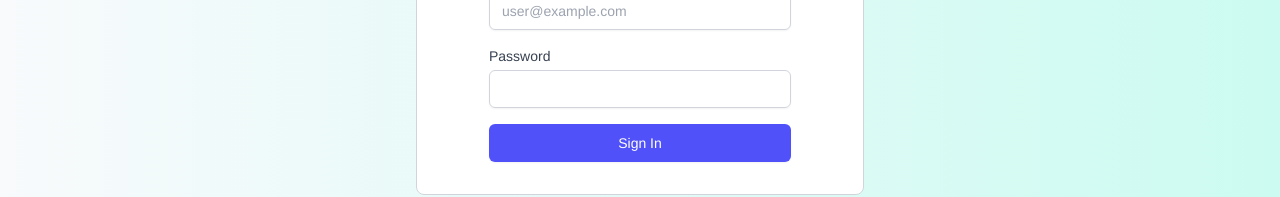
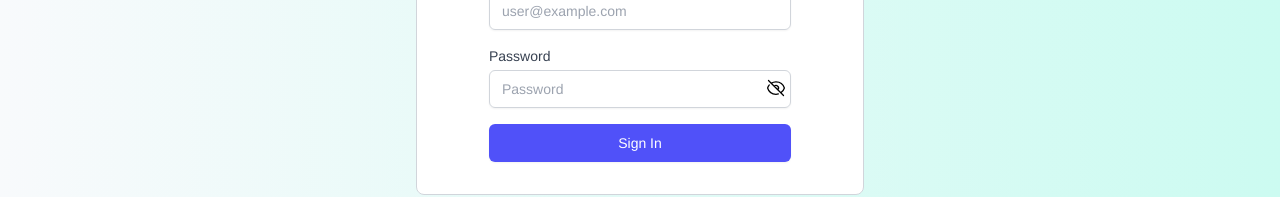
Before and after one commit to strong-boyy/frontend, a React (Vite) app: page /login in a window 1280 px wide. Shown: the part 385-582 px from the top of the page. Built offline with nearby package versions, Linux system fonts and the light colour scheme.

Commit message:
Complete validate for Form

```diff
--- a/src/components/Input/Input.tsx
+++ b/src/components/Input/Input.tsx
@@ -1,10 +1,12 @@
-import { InputHTMLAttributes } from 'react'
+import { InputHTMLAttributes, useState } from 'react'
 import { RegisterOptions, UseFormRegister } from 'react-hook-form'
 
 interface Props extends InputHTMLAttributes<HTMLInputElement> {
+  className?: string
   errorMessage?: string
   classNameInput?: string
   classNameError?: string
+  clasNameEye?: string
   // eslint-disable-next-line @typescript-eslint/no-explicit-any
   register?: UseFormRegister<any>
   rules?: RegisterOptions
@@ -12,17 +14,66 @@
 
 export default function Input({
   register,
+  className,
   name,
   rules,
   errorMessage,
   classNameInput = 'appearance-none block w-full px-3 py-2 border border-gray-300 rounded-md placeholder-gray-400 focus:outline-none focus:shadow-outline-blue focus:border-blue-300 transition duration-150 ease-in-out sm:text-sm sm:leading-5',
-  classNameError = ' text-red-600 min-h-[1.25rem] text-sm',
+  classNameError = 'text-red-600 min-h-[1.25rem] text-sm',
+  clasNameEye = 'h-5 w-5 absolute top-[8px] right-[5px]',
   ...rest
 }: Props) {
   const registerResult = register && name ? register(name, rules) : null
+  const [openEye, setOpenEye] = useState(false)
+
+  const toggleEye = () => {
+    setOpenEye((prev) => !prev)
+  }
+
+  const handleType = () => {
+    if (rest.type === 'password') {
+      return openEye ? 'text' : 'password'
+    }
+    return rest.type
+  }
   return (
-    <div>
-      <input {...registerResult} {...rest} type={rest.type} className={classNameInput} />
+    <div className={className}>
+      <input {...registerResult} {...rest} type={handleType()} className={classNameInput} />
+      {rest.type === 'password' && openEye && (
+        <svg
+          xmlns='http://www.w3.org/2000/svg'
+          fill='none'
+          viewBox='0 0 24 24'
+          strokeWidth={1.5}
+          stroke='currentColor'
+          className={clasNameEye}
+          onClick={toggleEye}
+        >
+          <path
+            strokeLinecap='round'
+            strokeLinejoin='round'
+            d='M2.036 12.322a1.012 1.012 0 0 1 0-.639C3.423 7.51 7.36 4.5 12 4.5c4.638 0 8.573 3.007 9.963 7.178.07.207.07.431 0 .639C20.577 16.49 16.64 19.5 12 19.5c-4.638 0-8.573-3.007-9.963-7.178Z'
+          />
+          <path strokeLinecap='round' strokeLinejoin='round' d='M15 12a3 3 0 1 1-6 0 3 3 0 0 1 6 0Z' />
+        </svg>
+      )}
+      {rest.type === 'password' && !openEye && (
+        <svg
+          xmlns='http://www.w3.org/2000/svg'
+          fill='none'
+          viewBox='0 0 24 24'
+          strokeWidth={1.5}
+          stroke='currentColor'
+          className={clasNameEye}
+          onClick={toggleEye}
+        >
+          <path
+            strokeLinecap='round'
+            strokeLinejoin='round'
+            d='M3.98 8.223A10.477 10.477 0 0 0 1.934 12C3.226 16.338 7.244 19.5 12 19.5c.993 0 1.953-.138 2.863-.395M6.228 6.228A10.451 10.451 0 0 1 12 4.5c4.756 0 8.773 3.162 10.065 7.498a10.522 10.522 0 0 1-4.293 5.774M6.228 6.228 3 3m3.228 3.228 3.65 3.65m7.894 7.894L21 21m-3.228-3.228-3.65-3.65m0 0a3 3 0 1 0-4.243-4.243m4.242 4.242L9.88 9.88'
+          />
+        </svg>
+      )}
       {errorMessage && <div className={classNameError}>{errorMessage}</div>}
     </div>
   )
--- a/src/pages/Login/Login.tsx
+++ b/src/pages/Login/Login.tsx
@@ -1,4 +1,18 @@
+import { useForm } from 'react-hook-form'
+import { yupResolver } from '@hookform/resolvers/yup'
+import Input from '../../components/Input'
+import { schema, FormData } from '../../utils/rules'
+
 export default function Login() {
+  const {
+    register,
+    handleSubmit,
+    formState: { errors }
+  } = useForm<FormData>({
+    resolver: yupResolver(schema)
+  })
+
+  const onSubmit = handleSubmit((data) => console.log(data))
   return (
     <div className='  flex flex-col justify-center  sm:px-6 lg:px-8 '>
       <div className=' bg-white mx-2 border border-gray-300 flex-shrink-0 sm:mx-auto sm:w-full sm:max-w-md rounded-lg sm:transform sm:transition-transform sm:duration-3s00 sm:ease-out sm:hover:scale-105 sm:hover:shadow-lg'>
@@ -31,19 +45,19 @@
               </div>
               <span className='ml-4'>Sign In with Google</span>
             </button>
-            <form>
+            <form onSubmit={onSubmit}>
               <div className='mt-4'>
                 <label htmlFor='email' className='block text-sm font-medium leading-5 text-gray-700'>
                   Email address
                 </label>
                 <div className='mt-1 relative rounded-md shadow-sm'>
-                  <input
-                    id='email'
+                  <Input
+                    register={register}
                     name='email'
+                    type='email'
                     placeholder='user@example.com'
-                    type='email'
-                    required
-                    className='appearance-none block w-full px-3 py-2 border border-gray-300 rounded-md placeholder-gray-400 focus:outline-none focus:shadow-outline-blue focus:border-blue-300 transition duration-150 ease-in-out sm:text-sm sm:leading-5'
+                    autoComplete='on'
+                    errorMessage={errors.email?.message}
                   />
                   <div className='hidden absolute inset-y-0 right-0 pr-3 flex items-center pointer-events-none'>
                     <svg className='h-5 w-5 text-red-500' fill='currentColor' viewBox='0 0 20 20'>
@@ -61,12 +75,14 @@
                   Password
                 </label>
                 <div className='mt-1 rounded-md shadow-sm'>
-                  <input
-                    id='password'
+                  <Input
+                    register={register}
+                    className='relative'
                     name='password'
                     type='password'
-                    required
-                    className='appearance-none block w-full px-3 py-2 border border-gray-300 rounded-md placeholder-gray-400 focus:outline-none focus:shadow-outline-blue focus:border-blue-300 transition duration-150 ease-in-out sm:text-sm sm:leading-5'
+                    placeholder='Password'
+                    autoComplete='on'
+                    errorMessage={errors.password?.message}
                   />
                 </div>
               </div>
--- a/src/pages/Register/Register.tsx
+++ b/src/pages/Register/Register.tsx
@@ -1,24 +1,7 @@
 import { useForm } from 'react-hook-form'
 import { yupResolver } from '@hookform/resolvers/yup'
-import * as yup from 'yup'
 import Input from '../../components/Input'
-
-const schema = yup.object({
-  name: yup.string().required('Please enter your name'),
-  email: yup.string().email().required('Please enter your email'),
-  password: yup
-    .string()
-    .required('Please enter your password')
-    .min(10, 'Password must be at least 10 characters')
-    .max(20, 'Password must be at most 20 characters')
-    .matches(/[a-zA-Z]/, 'Password must contain at least one letter'),
-  confirmPassword: yup
-    .string()
-    .required('Please confirm your password')
-    .oneOf([yup.ref('password')], 'Passwords must match')
-})
-
-type FormData = yup.InferType<typeof schema>
+import { schema, FormData } from '../../utils/rules'
 export default function Register() {
   const {
     register,
@@ -104,6 +87,7 @@
                 </label>
                 <div className=' rounded-md shadow-sm'>
                   <Input
+                    className='relative'
                     register={register}
                     name='password'
                     type='password'
@@ -119,12 +103,13 @@
                 </label>
                 <div className=' rounded-md shadow-sm'>
                   <Input
+                    className='relative'
                     register={register}
-                    name='password_confirmation'
+                    name='confirm_password'
                     type='password'
                     placeholder='Confirm Password'
                     autoComplete='on'
-                    errorMessage={errors.confirmPassword?.message}
+                    errorMessage={errors.confirm_password?.message}
                   />
                 </div>
               </div>
--- a/src/utils/rules.ts
+++ b/src/utils/rules.ts
@@ -1,4 +1,13 @@
 import * as yup from 'yup'
+
+const handleConfirmPasswordYup = (refString: string) => {
+  return yup
+    .string()
+    .required('Please confirm your password')
+    .min(6, 'Password must be at least 6 characters')
+    .max(20, 'Password must be at most 20 characters')
+    .oneOf([yup.ref(refString)], 'Passwords must match')
+}
 
 export const schema = yup.object({
   name: yup.string().required('Please enter your name'),
@@ -6,13 +15,10 @@
   password: yup
     .string()
     .required('Please enter your password')
-    .min(10, 'Password must be at least 10 characters')
+    .min(6, 'Password must be at least 6 characters')
     .max(20, 'Password must be at most 20 characters')
     .matches(/[a-zA-Z]/, 'Password must contain at least one letter'),
-  confirmPassword: yup
-    .string()
-    .required('Please confirm your password')
-    .oneOf([yup.ref('password')], 'Passwords must match')
+  confirm_password: handleConfirmPasswordYup('password')
 })
 
 export type FormData = yup.InferType<typeof schema>
```
